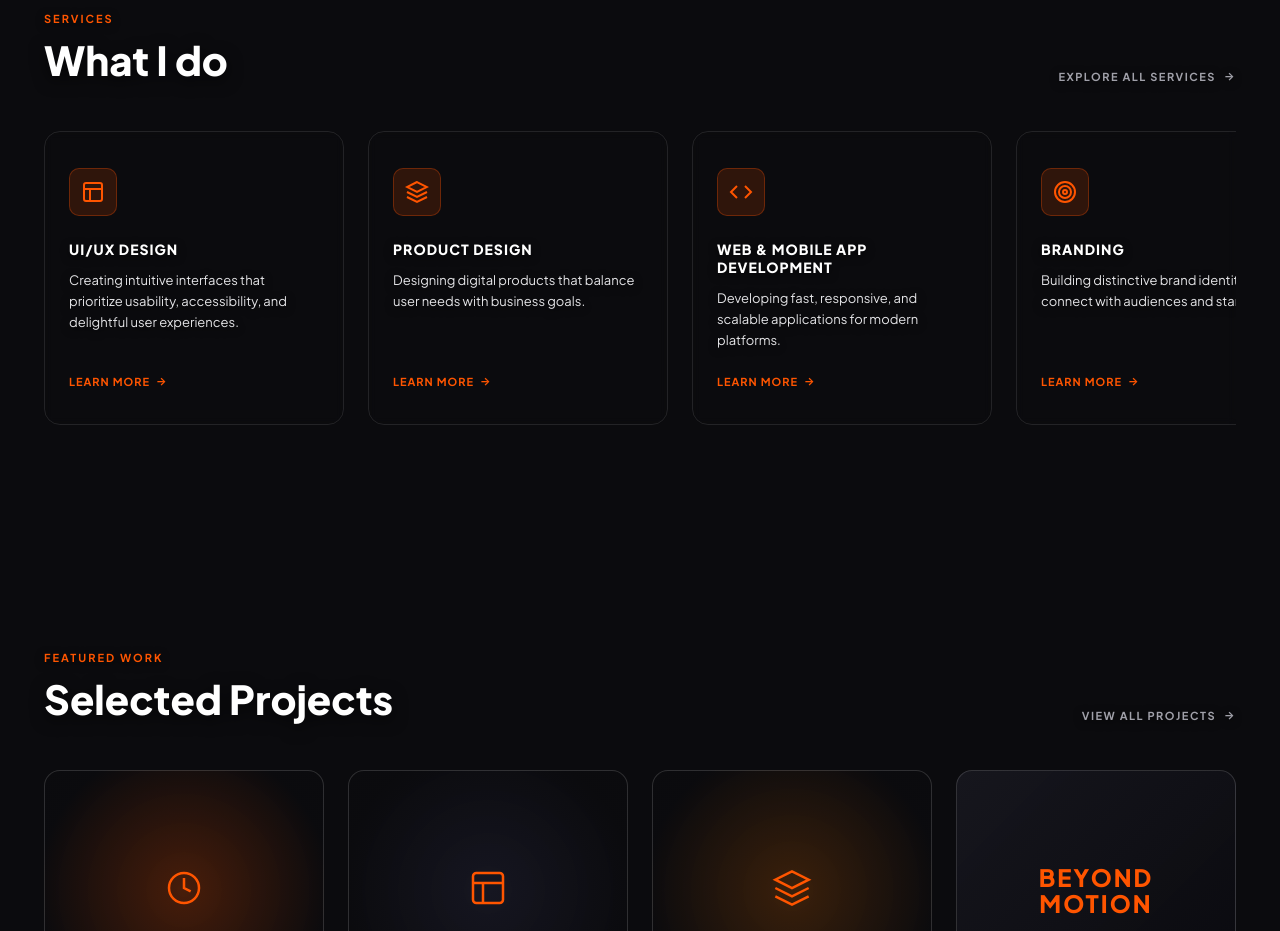
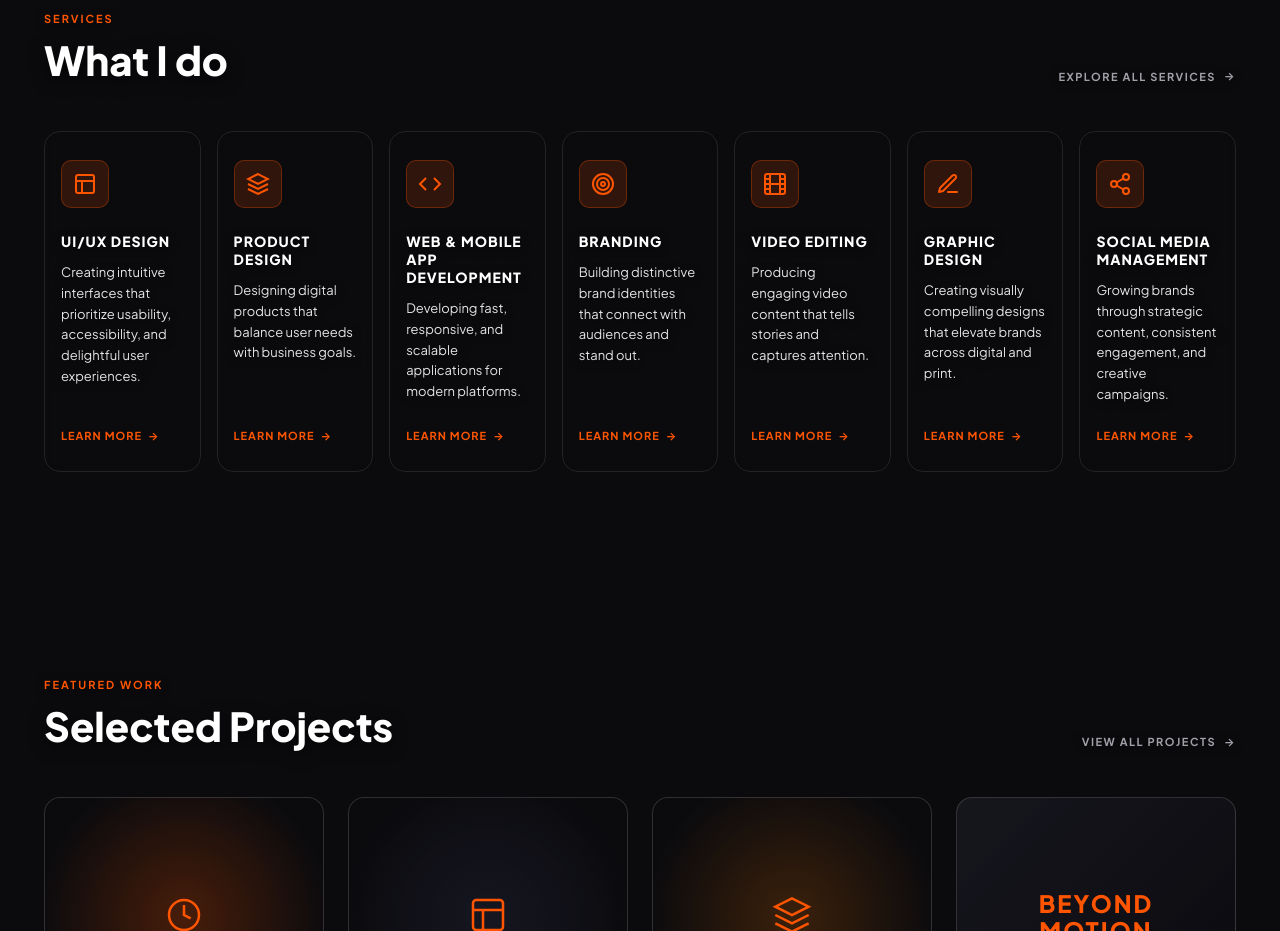
Before and after one commit to ChamilSachintha/chamil-sachintha, a website built with Vite: page index.html in a window 1280 px wide. Shown: the part 2940-3871 px from the top of the page. Built offline with nearby package versions, Linux system fonts and the light colour scheme; some packages are replaced by stand-ins of ours; animation ran at ten frames a second.

Commit message:
feat: display all services in 1 row on desktop without horizontal scroll

```diff
--- a/src/style.css
+++ b/src/style.css
@@ -927,44 +927,20 @@ body {
 
 /* Services Grid */
 .services-grid {
-  display: flex;
-  overflow-x: auto;
-  gap: 24px;
-  padding-bottom: 20px;
-  scroll-snap-type: x mandatory;
-  scrollbar-width: thin;
-  scrollbar-color: rgba(255, 85, 0, 0.3) rgba(255, 255, 255, 0.03);
-}
-
-.services-grid::-webkit-scrollbar {
-  height: 6px;
-}
-
-.services-grid::-webkit-scrollbar-track {
-  background: rgba(255, 255, 255, 0.03);
-  border-radius: 10px;
-}
-
-.services-grid::-webkit-scrollbar-thumb {
-  background: rgba(255, 85, 0, 0.3);
-  border-radius: 10px;
-}
-
-.services-grid::-webkit-scrollbar-thumb:hover {
-  background: var(--accent-orange);
+  display: grid;
+  grid-template-columns: repeat(7, 1fr);
+  gap: 16px;
 }
 
 .service-card {
-  flex: 0 0 300px;
   background: transparent;
   border: 1px solid rgba(255, 255, 255, 0.1);
   border-radius: var(--radius-md);
-  padding: 36px 24px;
+  padding: 28px 16px;
   display: flex;
   flex-direction: column;
   transition: all 0.3s ease;
   backdrop-filter: blur(4px);
-  scroll-snap-align: start;
 }
 
 .service-card:hover {
@@ -1411,6 +1387,11 @@ body {
     grid-template-columns: repeat(2, 1fr);
   }
 
+  .services-grid {
+    grid-template-columns: repeat(3, 1fr);
+    gap: 16px;
+  }
+
   .process-grid {
     grid-template-columns: repeat(3, 1fr);
   }
@@ -1434,6 +1415,11 @@ body {
   .about-grid,
   .experience-grid {
     grid-template-columns: 1fr;
+  }
+
+  .services-grid {
+    grid-template-columns: 1fr;
+    gap: 16px;
   }
 
   .process-grid {
```
